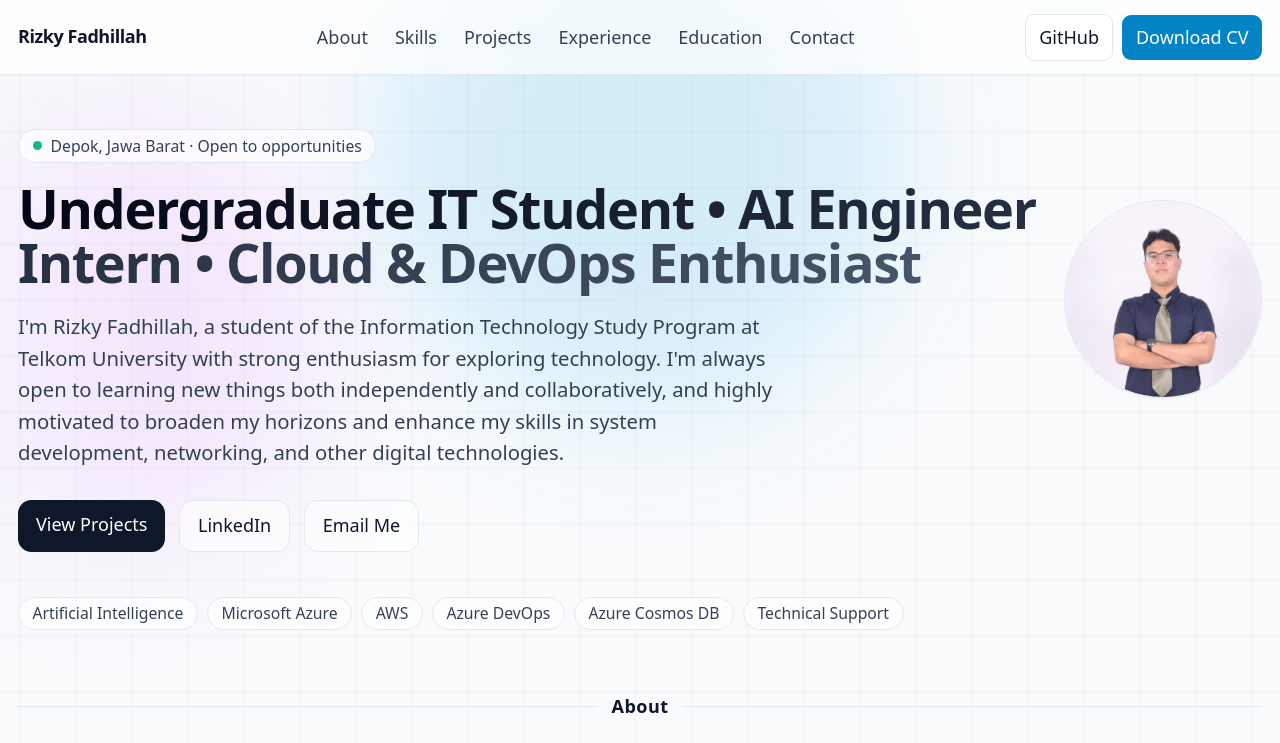
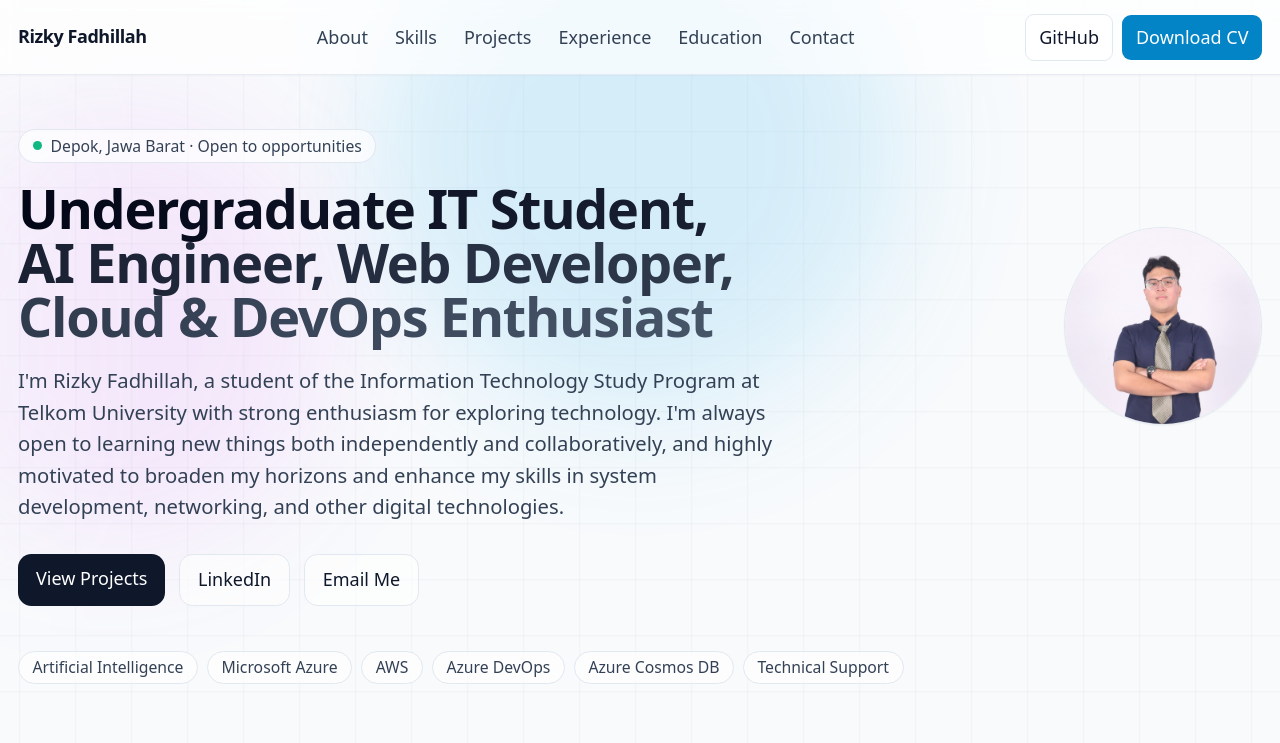
Before and after one commit to Kiryzsuuu/portofolio-rizky, a React (Vite) app: page / in a window 1280 px wide. Shown: the top 743 px of the page. Built offline with nearby package versions, Linux system fonts and the light colour scheme.

Commit message:
Update headline

```diff
--- a/src/data/profile.ts
+++ b/src/data/profile.ts
@@ -1,6 +1,6 @@
 export const profile = {
   name: 'Rizky Fadhillah',
-  headline: 'Undergraduate IT Student • AI Engineer Intern • Cloud & DevOps Enthusiast',
+  headline: 'Undergraduate IT Student, AI Engineer, Web Developer, Cloud & DevOps Enthusiast',
   location: 'Depok, Jawa Barat',
   photo: '/profile.jpg',
   email: 'maskiryz23@gmail.com',
```
